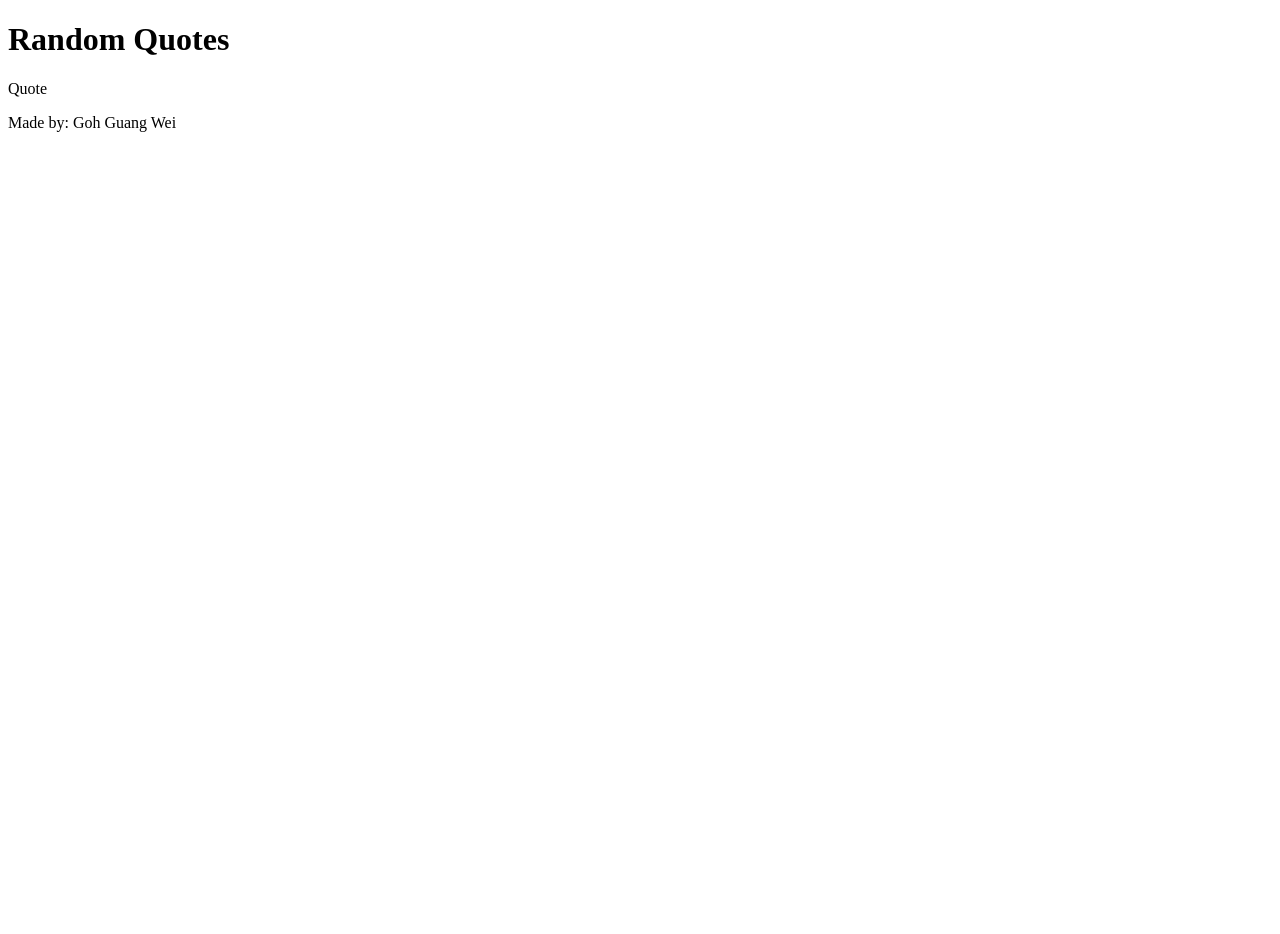
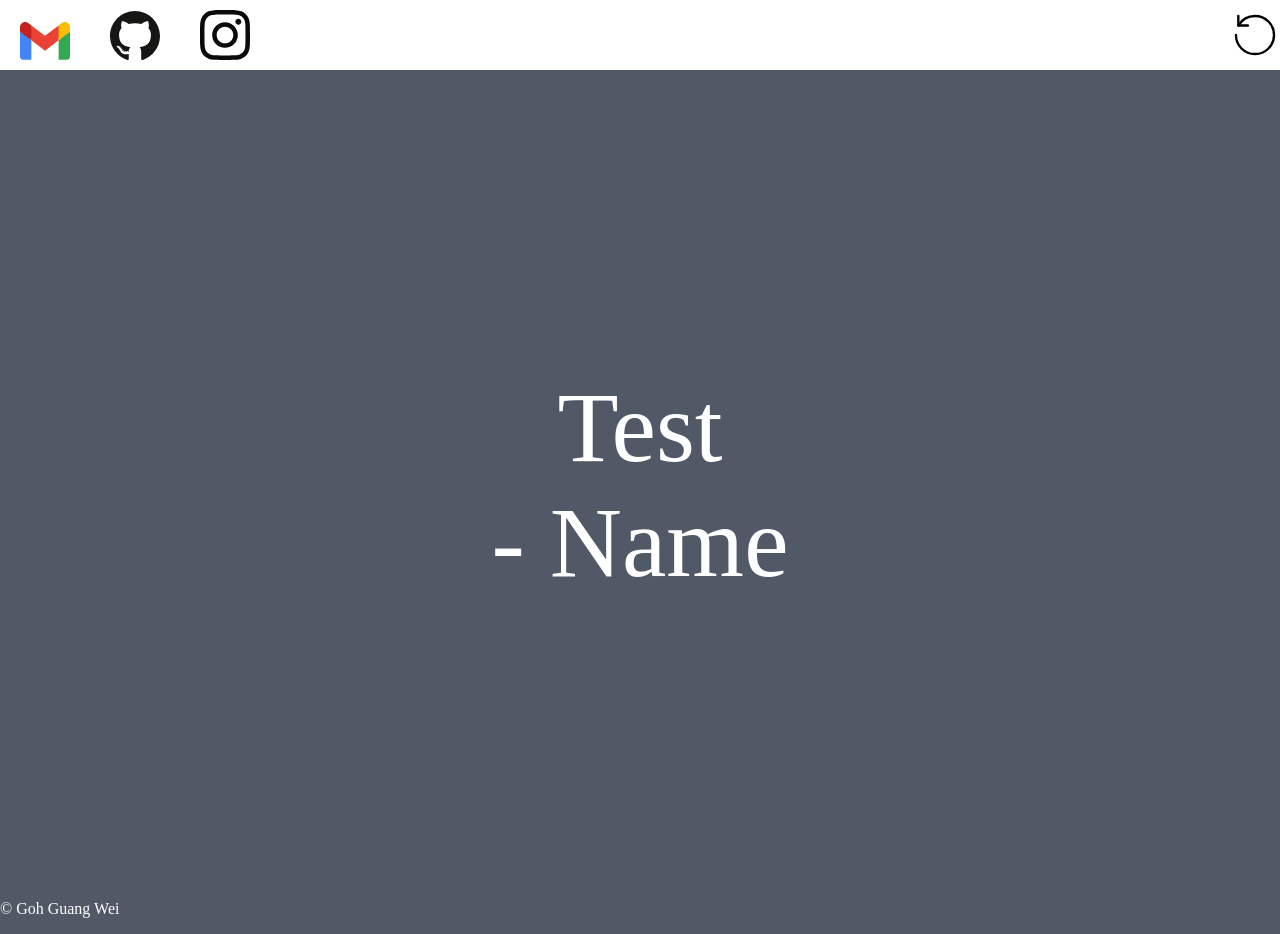
Before and after one commit to GohGuangWei/RandomQuotes, a plain HTML site: page index.html in a window 1280 px wide. Before the commit the page ends 800 px from the top, so only its background shows below. Drawn offline with Linux system fonts and the light colour scheme.

Commit message:
Added Javascript + Updated website design

```diff
--- /dev/null
+++ b/function.js
@@ -0,0 +1,5 @@
+function replaceQuote()
+{
+    document.getElementById("quotes").innerHTML = "Quote changed.";
+    document.getElementById("name").innerHTML = "Name changed.";
+  }
--- a/index.html
+++ b/index.html
@@ -2,15 +2,27 @@
 <html lang="en">
     <head>
         <meta charset="UTF-8">
-    <meta name="viewport" content="width=device-width, initial-scale=1.0">
-    <link rel="stylesheets" href="styles.css">
+        <meta name="viewport" content="width=device-width, initial-scale=1.0 shrink-to-fit=no">
+        <link rel="stylesheet" href="styles.css">
+        <script src="function.js"></script>
         <title>Random Quotes</title>
     </head>
     <body>
-    <h1>Random Quotes</h1>
-    <p>Quote</p>
+        <div class="topbar">
+            <div class="logo">
+                <img src="/logo/google-gmail.svg" alt="email-logo">
+                <img src="/logo/github-icon.svg" alt="github-logo">
+                <img src="/logo/instagram-icon.svg" alt="instagram-logo">
+                <input type="image" src="logo/reset-svgrepo-com.svg" id="reset" onclick="replaceQuote()"/>
+            </div>
+        </div>
+        <div class="quote">
+            <p id="quotes">Test</p>
+            <p id="name">- Name</p>
+        </div>
+
     </body>
     <footer>
-    <p>Made by: Goh Guang Wei</p>
+        <p>&copy; Goh Guang Wei</p>
     </footer>
 </html>
--- a/styles.css
+++ b/styles.css
@@ -0,0 +1,45 @@
+body
+{
+    overflow: hidden;
+    padding: 0;
+    margin: 0;
+    background-color: #525966;
+    color: white;
+}
+
+div
+{
+    display: block;
+    font-size: 0;
+}
+
+.topbar
+{
+    background-color: white;
+    padding: 10px 0px 10px 0px;
+    height:fit-content;
+}
+
+.logo img
+{
+    width: 50px;
+    margin: 0px 20px 0px 20px;
+}
+
+.quote
+{
+
+    text-align: center;
+    font-size: 100px;
+    margin: 300px 0px 300px;
+}
+
+.quote p
+{
+    margin: 0;
+}
+
+#reset
+{
+    float: right;
+}
```
Also changed, not shown: logo/github-icon.svg (added), logo/google-gmail.svg (added), logo/instagram-icon.svg (added), logo/reset-svgrepo-com.svg (added), quotes/quotes.txt (added). Lines whose indentation alone changed are shown as unchanged.
